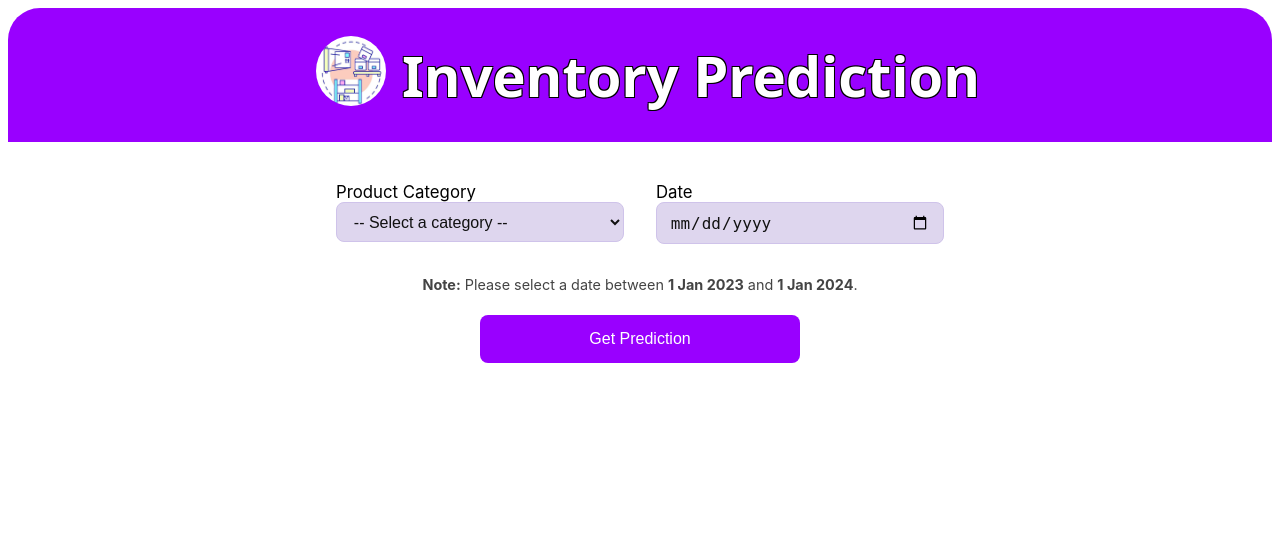
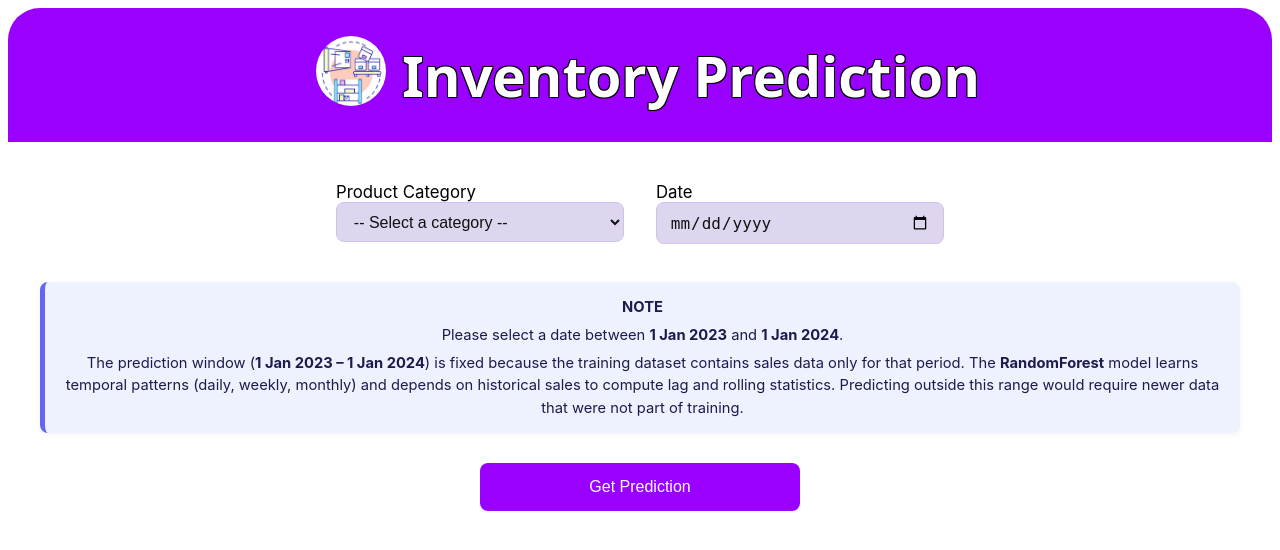
Before and after one commit to siddrs/retail-forecast-api, a Flask app: page / in a window 1280 px wide. Shown: the top 550 px of the page. Run offline with Flask 3, Linux system fonts and the light colour scheme; parts of the project's set-up code (start-up, migrations or seed data) failed here and were passed over.

Commit message:
UI changes

```diff
--- a/templates/index.html
+++ b/templates/index.html
@@ -46,12 +46,37 @@
       </label>
     </div>
 
-    <p style="font-size:0.9rem;color:#444;margin:8px 0 6px;">
-      <strong>Note:</strong> Please select a date between <b>1 Jan 2023</b> and <b>1 Jan 2024</b>.
-    </p>
+  <div style="
+      background:#eef2ff;
+      border-left:5px solid #6366f1;
+      border-radius:8px;
+      padding:14px 16px;
+      margin:14px 0;
+      color:#1e1b4b;
+      font-size:0.92rem;
+      line-height:1.5;
+      box-shadow:0 2px 6px rgba(0,0,0,0.05);
+      text-align: center;
+      ">
+      <p style="margin-bottom:6px;font-weight:600;">
+        <b>NOTE</b>
+      </p>
+      <p style="margin-bottom:6px;">
+        Please select a date between <b>1 Jan 2023</b> and <b>1 Jan 2024</b>.
+      </p>
+      <p style="margin:0;">
+        The prediction window (<b>1 Jan 2023 – 1 Jan 2024</b>) is fixed because the training dataset
+        contains sales data only for that period.
+        The <b>RandomForest</b> model learns temporal patterns (daily, weekly, monthly)
+        and depends on historical sales to compute lag and rolling statistics.
+        Predicting outside this range would require newer data that were not part of training.
+      </p>
+  </div>
+
     <button id="predictBtn">Get Prediction</button>
 
     <div id="outWrapper" class="out" aria-live="polite"></div>
+
   </div>
 
   <script>
```
